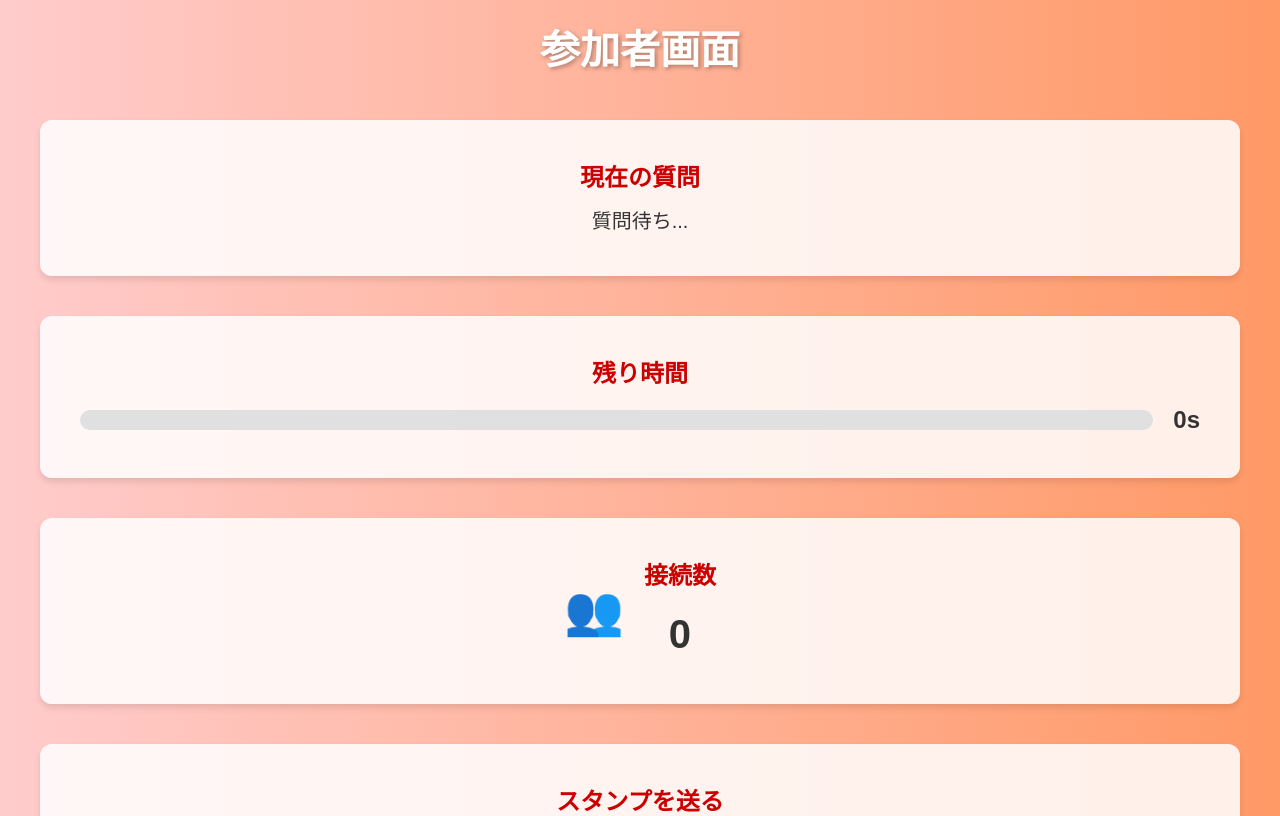
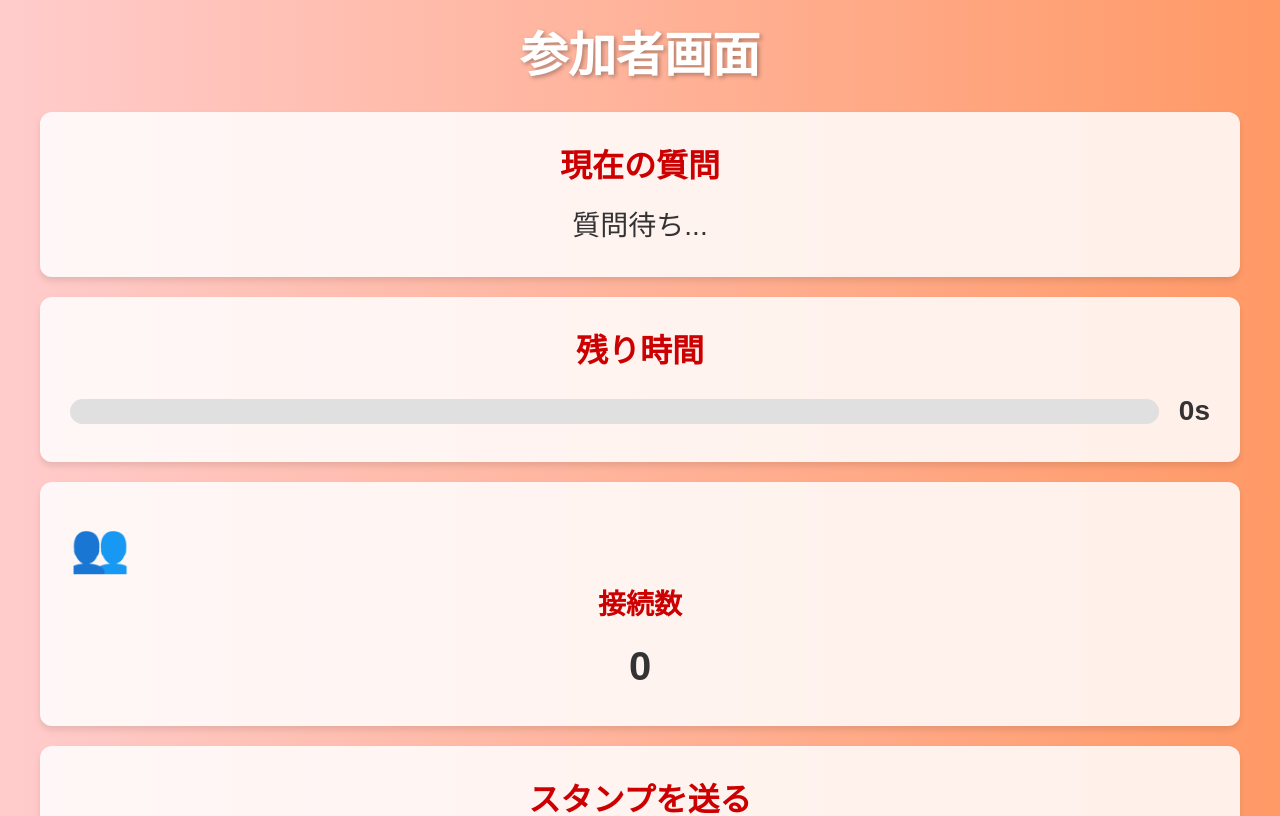
Before and after one commit to Suke-go/makersu_18, a React (Create React App) app in the folder frontend/: page /participant in a window 1280 px wide. Shown: the top 816 px of the page. Built offline with nearby package versions, Linux system fonts and the light colour scheme; no server answers; the HTML template or start-up script is replaced by a standard one.

Commit message:
Update Participant.js

```diff
--- a/frontend/src/pages/Participant.js
+++ b/frontend/src/pages/Participant.js
@@ -8,7 +8,8 @@ export default function Participant() {
   const [votes, setVotes] = useState(0);
   const [connections, setConnections] = useState(0);
   const [stamp, setStamp] = useState('');
-  const [voteLeft, setVoteLeft] = useState(3);
+  const [voteLeft, setVoteLeft] = useState(1); // 初期値を1に設定
+  const [voteMessage, setVoteMessage] = useState(''); // フィードバックメッセージ用
 
   useEffect(() => {
     // 初期データの受信
@@ -17,12 +18,15 @@ export default function Participant() {
       setTime(data.time);
       setVotes(data.votes);
       setConnections(data.connections);
+      setVoteLeft(1); // 初期化時にvoteLeftを1にリセット
     });
 
     // 質問更新イベントのリスニング
     socket.on('questionUpdate', (q) => {
       setQuestion(q);
-      setVoteLeft(3); // 質問が変わったら投票数をリセット
+      setVoteLeft(1); // 質問が変わったらvoteLeftを1にリセット
+      setVoteMessage('新しい質問が表示されました。投票してください。');
+      setTimeout(() => setVoteMessage(''), 5000); // メッセージを5秒後に消す
     });
 
     // 残り時間更新イベントのリスニング
@@ -57,11 +61,13 @@ export default function Participant() {
   const sendVote = () => {
     if (voteLeft > 0) {
       socket.emit('sendVote');
-      setVoteLeft(voteLeft - 1);
+      setVoteLeft(voteLeft - 1); // voteLeftを1減らす
+      setVoteMessage('投票が完了しました。ありがとうございます！');
+      setTimeout(() => setVoteMessage(''), 3000); // メッセージを3秒後に消す
     }
   };
 
-  // 残り時間をパーセントで計算
+  // 残り時間をパーセンテージで計算
   const getTimePercentage = () => {
     const maxTime = 120; // 最大時間（秒）
     return Math.min((time / maxTime) * 100, 100);
@@ -103,6 +109,14 @@ export default function Participant() {
             .main-content {
               grid-template-columns: 1fr 1fr;
             }
+          }
+
+          button:hover {
+            transform: scale(1.05);
+          }
+
+          button:disabled {
+            opacity: 0.6;
           }
         `}
       </style>
@@ -193,6 +207,7 @@ export default function Participant() {
             もっと聞きたい！
           </button>
           <div style={styles.voteLeft}>残り投票: {voteLeft}票</div>
+          {voteMessage && <div style={styles.voteMessage}>{voteMessage}</div>}
         </div>
       </main>
 
@@ -226,11 +241,11 @@ const styles = {
   header: {
     width: '100%',
     maxWidth: '1200px',
-    marginBottom: '40px',
+    marginBottom: '20px',
     textAlign: 'center',
   },
   title: {
-    fontSize: '2.5rem',
+    fontSize: '3rem', // フォントサイズを大きく設定
     fontWeight: '800',
     color: '#ffffff',
     textShadow: '2px 2px 4px rgba(0,0,0,0.3)',
@@ -240,26 +255,29 @@ const styles = {
     maxWidth: '1200px',
     display: 'grid',
     gridTemplateColumns: '1fr',
-    gap: '40px',
+    gap: '20px',
   },
   card: {
     background: 'rgba(255, 255, 255, 0.85)',
     boxShadow: '0 4px 6px rgba(0, 0, 0, 0.1)',
     borderRadius: '12px',
-    padding: '40px',
+    padding: '30px',
     boxSizing: 'border-box',
   },
   cardTitle: {
-    fontSize: '1.5rem',
+    fontSize: '2rem', // フォントサイズを大きく設定
     fontWeight: '700',
     color: '#cc0000',
-    marginBottom: '10px',
+    marginBottom: '15px',
     textAlign: 'center',
   },
   cardContent: {
-    fontSize: '1.25rem',
+    fontSize: '1.75rem', // フォントサイズを大きく設定
     color: '#333333',
     textAlign: 'center',
+  },
+  timerCard: {
+    gridColumn: '1 / -1',
   },
   timerContainer: {
     display: 'flex',
@@ -270,7 +288,7 @@ const styles = {
     flex: 1,
     background: '#e0e0e0',
     borderRadius: '20px',
-    height: '20px',
+    height: '25px',
     marginRight: '20px',
     overflow: 'hidden',
   },
@@ -281,11 +299,76 @@ const styles = {
     transition: 'width 0.5s ease-in-out',
   },
   timerText: {
-    fontSize: '1.5rem',
+    fontSize: '1.75rem', // フォントサイズを大きく設定
     fontWeight: 'bold',
     color: '#333333',
   },
-  connectionSection: {
+  voteStampCard: {
+    display: 'flex',
+    flexDirection: 'column',
+  },
+  voteSection: {
+    display: 'flex',
+    alignItems: 'center',
+    justifyContent: 'center',
+    marginBottom: '20px',
+  },
+  iconThumbsUp: {
+    fontSize: '3rem',
+    color: '#cc0000',
+    marginRight: '20px',
+  },
+  voteInfo: {
+    textAlign: 'center',
+  },
+  infoTitle: {
+    fontSize: '1.75rem', // フォントサイズを大きく設定
+    fontWeight: '700',
+    color: '#cc0000',
+    marginBottom: '10px',
+  },
+  infoCount: {
+    fontSize: '2.5rem', // フォントサイズを大きく設定
+    fontWeight: 'bold',
+    color: '#333333',
+  },
+  stampSection: {
+    textAlign: 'center',
+  },
+  stampButtons: {
+    display: 'flex',
+    justifyContent: 'space-around',
+    marginTop: '20px',
+  },
+  stampButton: {
+    fontSize: '2rem', // フォントサイズを大きく設定
+    background: 'none',
+    border: 'none',
+    cursor: 'pointer',
+    transition: 'transform 0.2s, color 0.2s',
+  },
+  voteButton: {
+    width: '100%',
+    padding: '15px 0',
+    borderRadius: '8px',
+    color: '#ffffff',
+    fontWeight: 'bold',
+    fontSize: '1.25rem', // フォントサイズを大きく設定
+    transition: 'background-color 0.3s, cursor 0.3s',
+  },
+  voteLeft: {
+    marginTop: '10px',
+    fontSize: '1rem',
+    color: '#333333',
+    textAlign: 'center',
+  },
+  voteMessage: {
+    marginTop: '10px',
+    fontSize: '1.25rem',
+    color: '#28a745',
+    textAlign: 'center',
+  },
+  connectionCard: {
     display: 'flex',
     alignItems: 'center',
     justifyContent: 'center',
@@ -298,53 +381,13 @@ const styles = {
   connectionInfo: {
     textAlign: 'center',
   },
-  infoTitle: {
-    fontSize: '1.5rem',
-    fontWeight: '700',
-    color: '#cc0000',
-    marginBottom: '10px',
-  },
-  infoCount: {
-    fontSize: '2.5rem',
-    fontWeight: 'bold',
-    color: '#333333',
-  },
-  stampSection: {
-    textAlign: 'center',
-  },
-  stampButtons: {
-    display: 'flex',
-    justifyContent: 'space-around',
-    marginTop: '20px',
-  },
-  stampButton: {
-    fontSize: '2rem',
-    background: 'none',
-    border: 'none',
-    cursor: 'pointer',
-    transition: 'transform 0.2s, color 0.2s',
-  },
-  voteButton: {
-    width: '100%',
-    padding: '15px 0',
-    borderRadius: '8px',
-    color: '#ffffff',
-    fontWeight: 'bold',
-    fontSize: '1.25rem',
-    transition: 'background-color 0.3s, cursor 0.3s',
-  },
-  voteLeft: {
-    marginTop: '10px',
-    fontSize: '1rem',
-    color: '#333333',
-    textAlign: 'center',
-  },
   footer: {
     width: '100%',
     maxWidth: '1200px',
-    marginTop: '60px',
+    marginTop: '30px',
     textAlign: 'center',
     color: '#666666',
-    fontSize: '1rem',
+    fontSize: '1.25rem',
   },
+  // メディアクエリのための追加スタイルは内部スタイルシートで定義
 };
```
